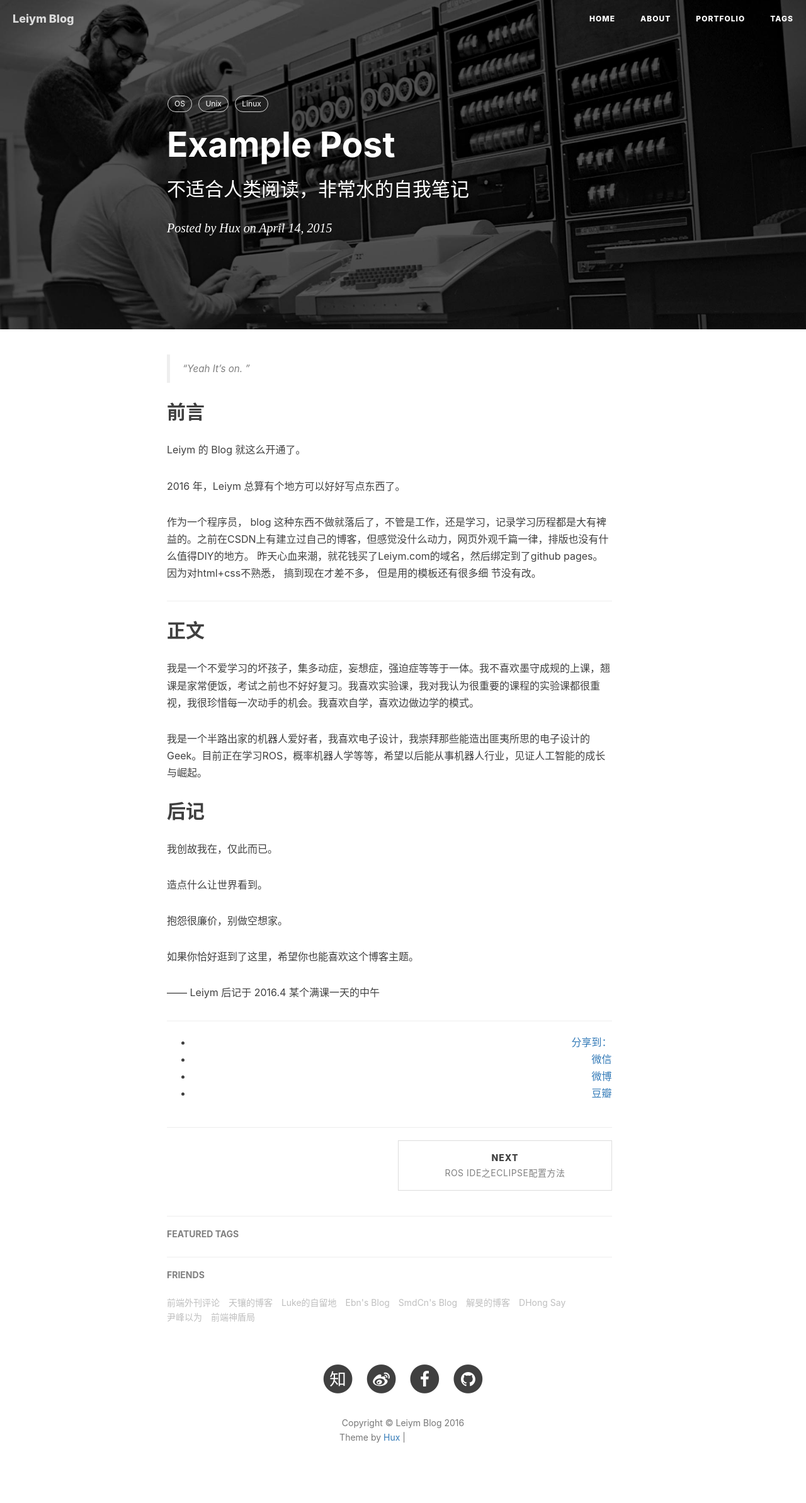
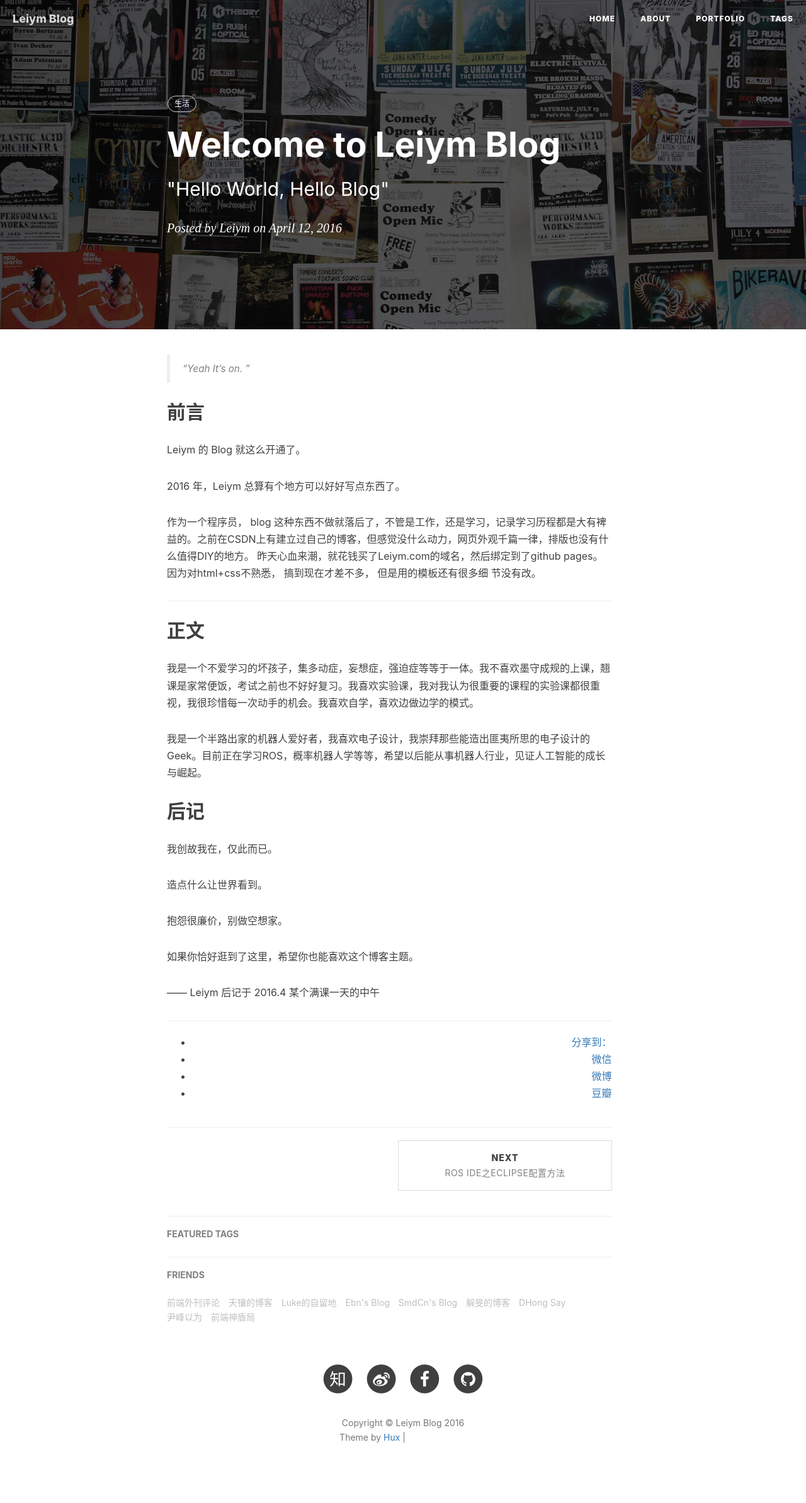
Before and after one commit to ozaki8/missmiaom.github.io, a Jekyll site: the page built from _posts/2016-04-12-hello-2016.markdown, in a window 1280 px wide. Shown: the whole page at 63% size. Built offline with Jekyll 4.4.1, drawn with Linux system fonts in a browser that asks for light colours; nearby versions of some CDN libraries; comment, search, counter and statistics services are not loaded; grey boxes are pictures that could not be loaded.

Commit message:
Update 2016-04-12-hello-2016.markdown

```diff
--- a/_posts/2016-04-12-hello-2016.markdown
+++ b/_posts/2016-04-12-hello-2016.markdown
@@ -1,3 +1,14 @@
+---
+layout:     post
+title:      "Welcome to Leiym Blog"
+subtitle:   " \"Hello World, Hello Blog\""
+date:       2016-04-12
+author:     "Leiym"
+tags:
+    - 生活
+---
+
+<!--
 ---
 layout:     post
 title:      "Example Post"
@@ -10,17 +21,10 @@ tags:
     - Unix
     - Linux
 ---
+-->
 
 <!--
----
-layout:     post
-title:      "Welcome to Leiym Blog"
-subtitle:   " \"Hello World, Hello Blog\""
-date:       2016-04-12 12:00:00
-author:     "Leiym"
-tags:
-    - 生活
----
+
 -->
 
 
```
